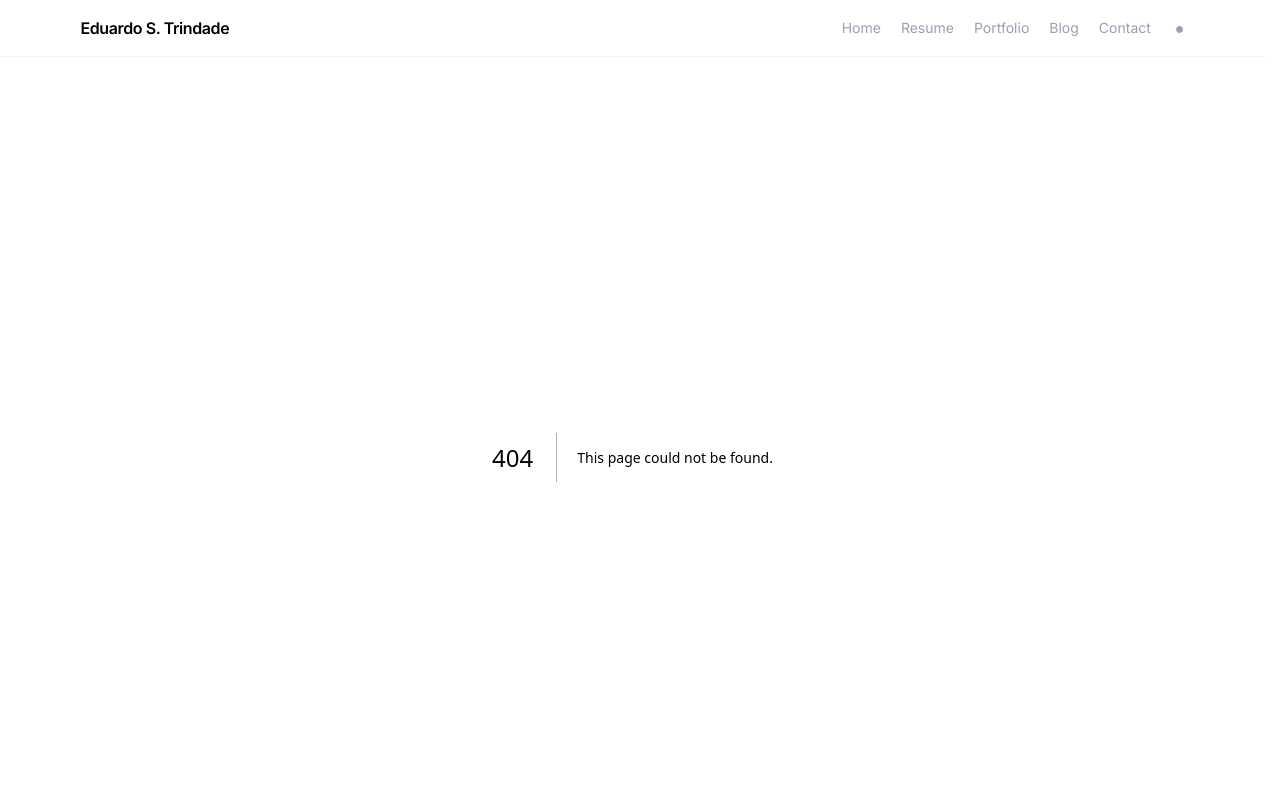
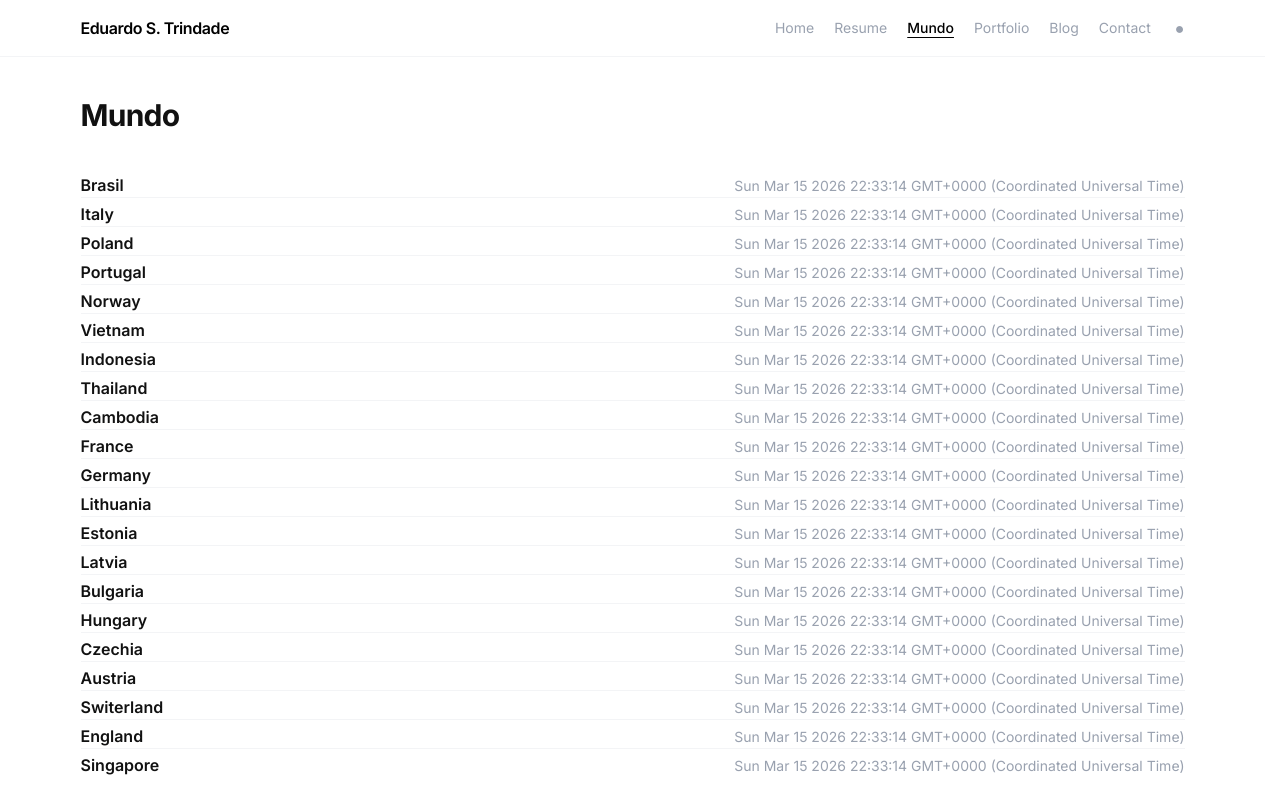
Before and after one commit to dudustri/blog, a Next.js app: page /mundo in a window 1280 px wide. Before the commit this address had no page. Shown: the top 800 px of the page. Built offline with nearby package versions, Linux system fonts and the light colour scheme.

Commit message:
feat: mundo skeleton

```diff
--- a/app/components/Header.tsx
+++ b/app/components/Header.tsx
@@ -7,6 +7,7 @@ import { useEffect, useState } from "react";
 const navLinks = [
   { href: "/", label: "Home", exact: true },
   { href: "/resume", label: "Resume" },
+  { href: "/mundo", label: "Mundo" },
   { href: "/portfolio", label: "Portfolio" },
   { href: "/blog", label: "Blog" },
   { href: "/contact", label: "Contact" },
--- /dev/null
+++ b/app/data/mundo.ts
@@ -0,0 +1,3 @@
+import data from "@/content/countries.json";
+
+export const countries = data;
--- /dev/null
+++ b/app/mundo/page.tsx
@@ -0,0 +1,17 @@
+import { countries } from "@/app/data/mundo";
+
+export default function BlogPage() {
+  return (
+    <div className="max-w-6xl mx-auto px-6 py-10">
+      <h1 className="text-3xl font-bold tracking-tight mb-10">Mundo</h1>
+      <div className="divide-y divide-gray-100">
+        {countries.map((country) => (
+              <div className="flex items-baseline justify-between gap-4 mb-1">
+                <h2 className="font-semibold group-hover:underline">{country}</h2>
+                <span className="text-gray-400 text-sm whitespace-nowrap">{Date()}</span>
+              </div>
+        ))}
+      </div>
+    </div>
+  );
+}
--- a/app/page.tsx
+++ b/app/page.tsx
@@ -6,6 +6,7 @@ import { useEffect, useRef, useState } from "react";
 const cards = [
   { href: "/resume", label: "Resume", desc: "Skills, experience & education" },
   { href: "/portfolio", label: "Portfolio", desc: "Projects I've built or aiming to build" },
+  { href: "/mundo", label: "Mundo", desc: "Places where I have been hanging around "},
   { href: "/blog", label: "Blog", desc: "Random thoughts & cool things" },
   { href: "/contact", label: "Contact", desc: "Get in touch" },
 ];
--- /dev/null
+++ b/content/countries.json
@@ -0,0 +1,23 @@
+[
+  "Brasil",
+  "Italy",
+  "Poland",
+  "Portugal",
+  "Norway",
+  "Vietnam",
+  "Indonesia",
+  "Thailand",
+  "Cambodia",
+  "France",
+  "Germany",
+  "Lithuania",
+  "Estonia",
+  "Latvia",
+  "Bulgaria",
+  "Hungary",
+  "Czechia",
+  "Austria",
+  "Switerland",
+  "England",
+  "Singapore"
+]
```
